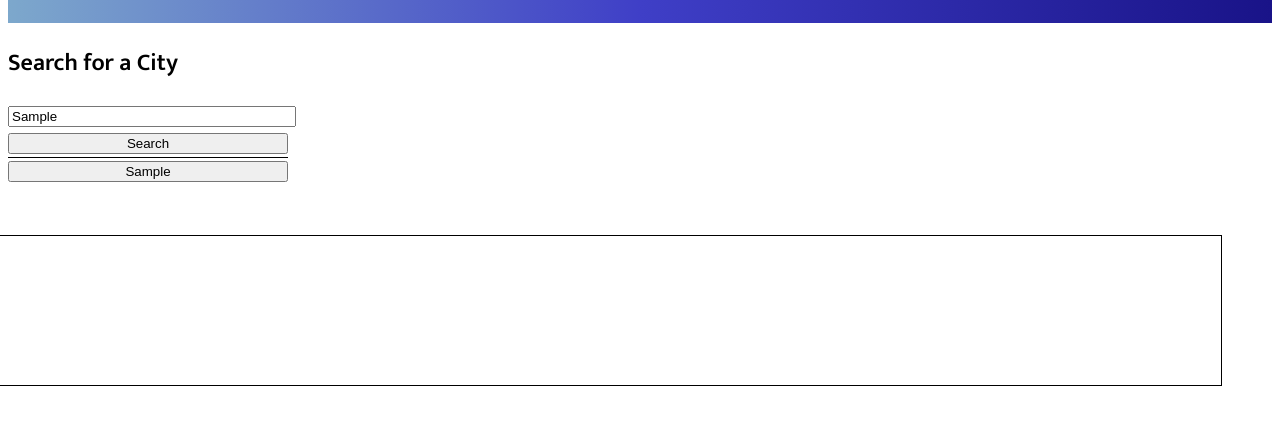
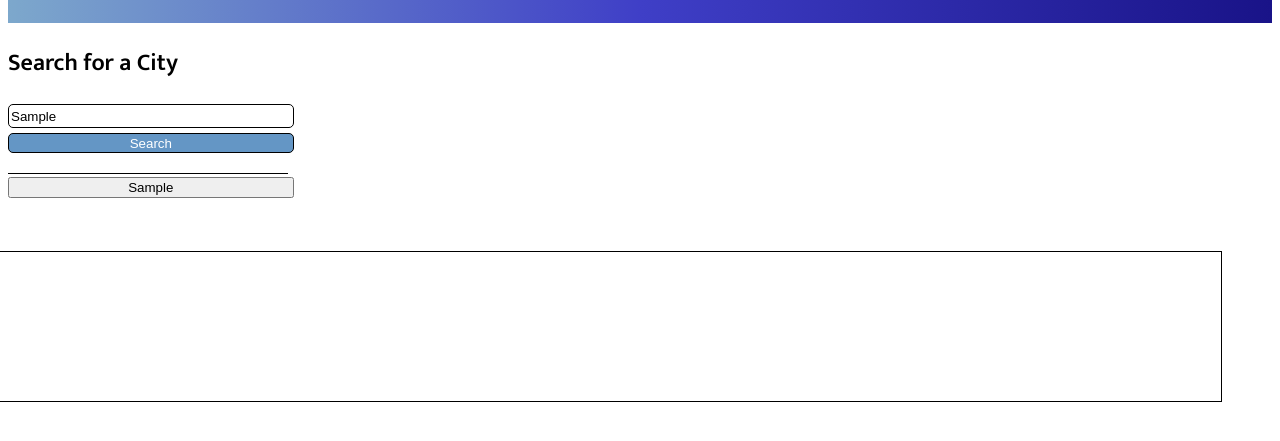
Before and after one commit to Blaize95/weather-app, a plain HTML site: page index.html in a window 1280 px wide. Both pictures are taken after typing "Sample" into the empty fields and a click on the button "Search". Shown: the part 85-526 px from the top of the page. Drawn offline with nearby package versions, Linux system fonts and the light colour scheme; no server answers.

Commit message:
first letter of recent searches now capital and temperature number fixed

```diff
--- a/Assets/script.js
+++ b/Assets/script.js
@@ -19,8 +19,10 @@ searchBtn.addEventListener('click', function() {
     var city = cityName.value;
     console.log(city);
     if (city !== "") {var recentSearches = document.createElement("button");
-    recentSearches.innerHTML = city;
+    recentSearches.setAttribute("id", "searched-button");
+    recentSearches.innerHTML = city.charAt(0).toUpperCase() + city.slice(1);
     searchedLocation.appendChild(recentSearches)};
+    localStorage.setItem("city", city);
     //Api call
     fetch("http://api.openweathermap.org/geo/1.0/direct?q=" + city + "&appid=" + apiKey)
         .then(function(response) {
@@ -55,8 +57,9 @@ function weatherData(data) {
     currentIcon.setAttribute("src", "https://openweathermap.org/img/wn/" + weatherSymbol + "@2x.png");
     weatherIcon.append(currentIcon);
 
+
     resultCity.innerHTML = cityNameResult;
-    currentTemp.innerHTML = tempResult + "°C";
+    currentTemp.innerHTML = (tempResult-270).toFixed(2) + "°C";
     currentWind.innerHTML = windResult + "km/h";
     currentHum.innerHTML = humResult + "%";
 
@@ -77,7 +80,6 @@ function fiveDayForecast(data) {
         var wind = data.list[i].wind.speed;
         var hum = data.list[i].main.humidity;
         var icon = data.list[i].weather[0].icon;
-        console.log(icon);
         console.log(middayForecast);
         count++;
         if (count === 5) break;
@@ -101,7 +103,7 @@ function fiveDayForecast(data) {
         //Temp
         var forecastTemp = document.createElement("p");
         forecastWeather.append(forecastTemp);
-        forecastTemp.innerHTML = "Temp: " + temp + "°C";
+        forecastTemp.innerHTML = "Temp: " + (temp-270).toFixed(2) + "°C";
 
         //Wind
         var forecastWind = document.createElement("p");
@@ -112,5 +114,6 @@ function fiveDayForecast(data) {
         var forecastHum = document.createElement("p");
         forecastWeather.append(forecastHum);
         forecastHum.innerHTML = "Humidity: " + hum + "%";
+
     }
 }
--- a/Assets/style.css
+++ b/Assets/style.css
@@ -25,14 +25,23 @@ header {
 
 #search-input {
     width: 100%;
+    height: 20px;
+    border-radius: 5px;
+    border: 1px solid black;
 }
 
 #search-btn {
-    width: 100%;
+    width: 102%;
+    height: 20px;
+    margin-bottom: 20px;
+    background-color: rgb(100, 150, 197);
+    color: white;
+    border-radius: 5px;
+    border: 1px solid black;
 }
 
 #searched-location button {
-    width: 100%;
+    width: 102%
 }
 
 
--- a/index.html
+++ b/index.html
@@ -16,7 +16,7 @@
         <aside class="sidebar">
             <form class="search-container">
                 <h2>Search for a City</h2>
-                <input id="search-input" type="text" placeholder="Enter City Name:">
+                <input id="search-input" type="text" placeholder="Enter City Name">
                 <button id="search-btn">Search</button>
             </form>
             <div id="searched-location">
```
